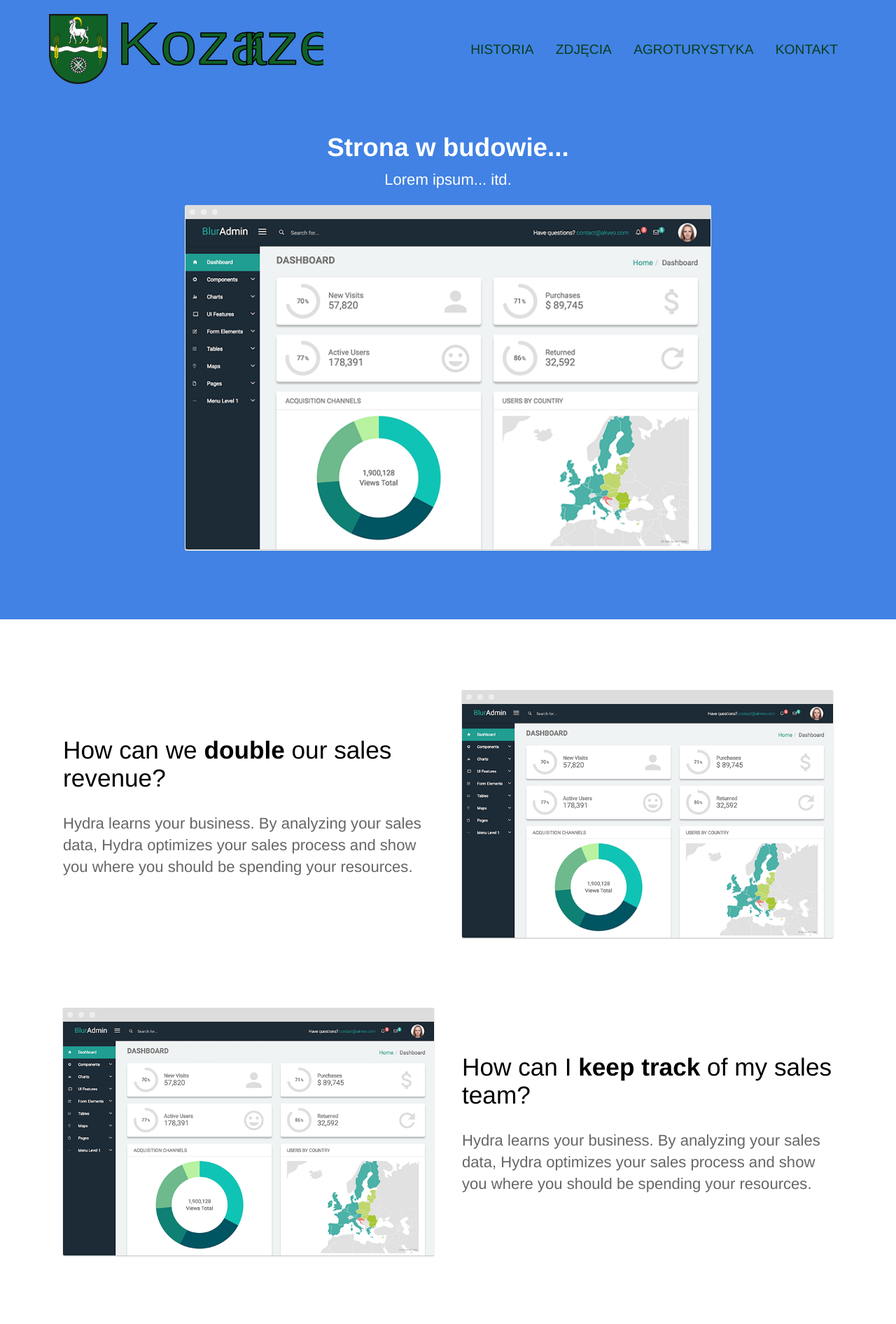
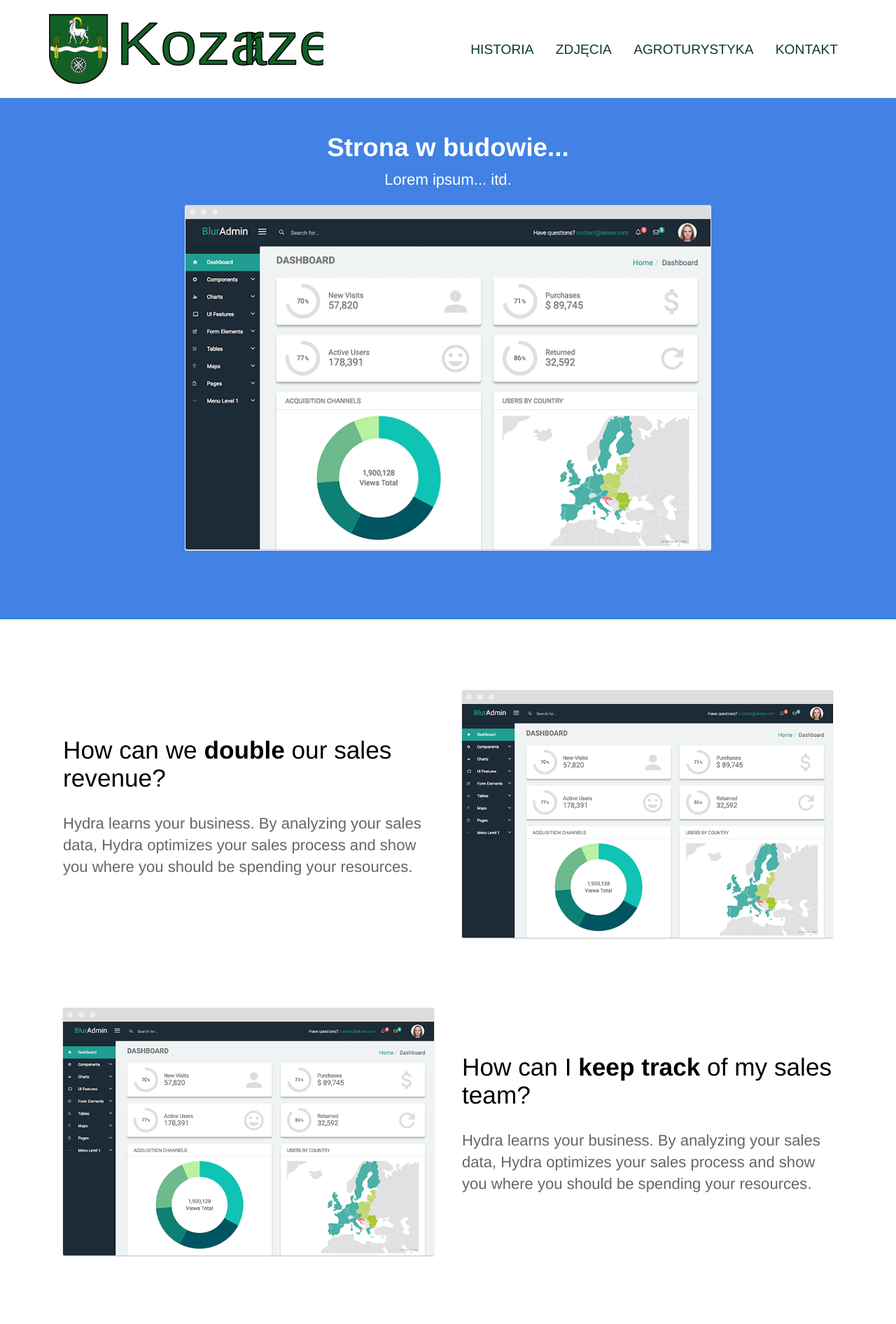
Before and after one commit to maxiemoose/kozarze, a Jekyll site: the page built from index.html, in a window 1280 px wide. Shown: the top 1892 px of the page at 70% size. Built offline with Jekyll 4.4.1, drawn with Linux system fonts in a browser that asks for light colours.

Commit message:
Update layout.scss

```diff
--- a/_sass/layout.scss
+++ b/_sass/layout.scss
@@ -20,8 +20,8 @@
 header {
 	color: #fff;
 	padding: 20px 0;
-	background: $brand-color; /* Old browsers */
-	background: linear-gradient(to bottom, $brand-color 0%, $middle-gradient-color 100%) no-repeat $brand-color;
+	background: #fff; /* Old browsers */
+//	background: linear-gradient(to bottom, $brand-color 0%, $middle-gradient-color 100%) no-repeat $brand-color;
 
 	a {
 		color: #fff;
```
